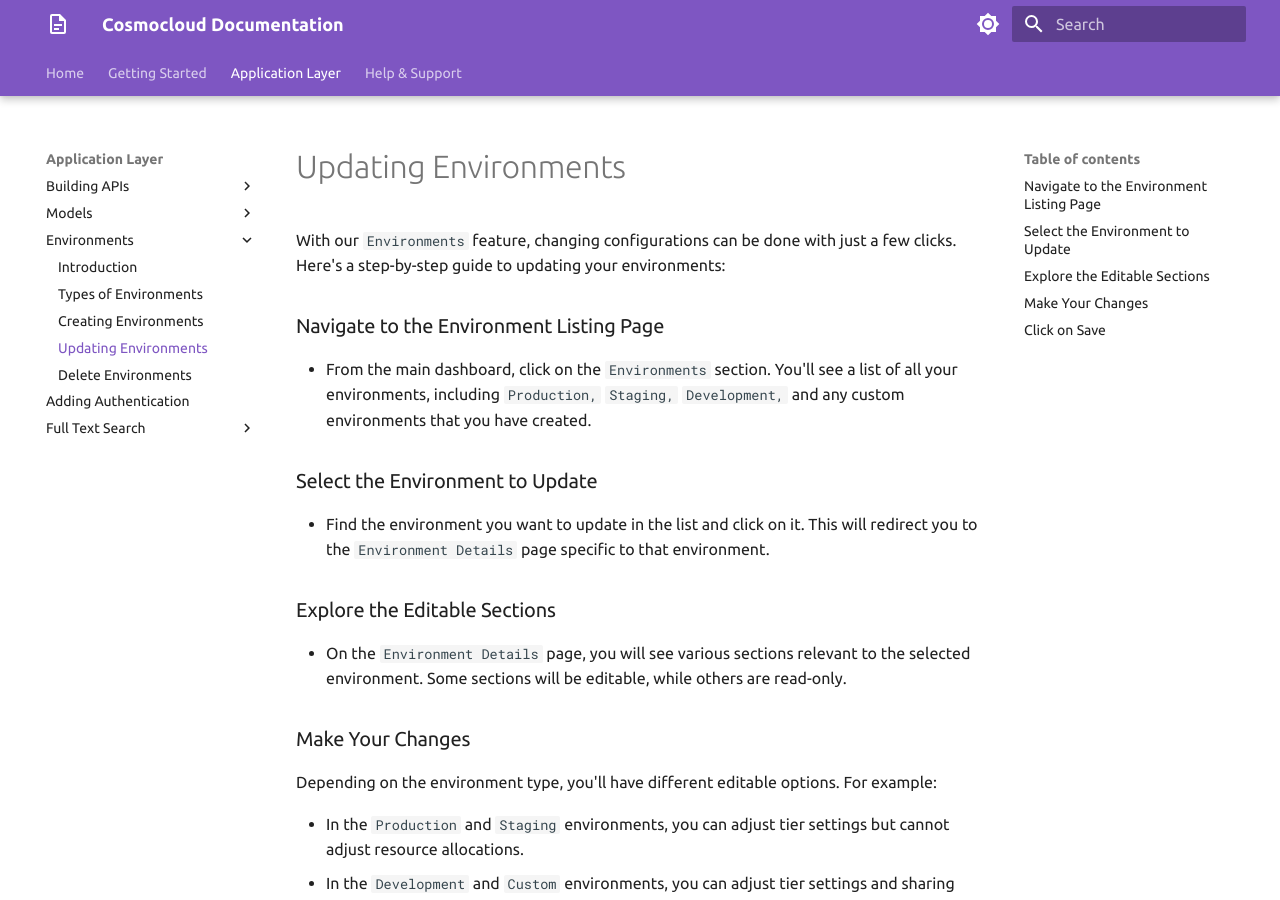
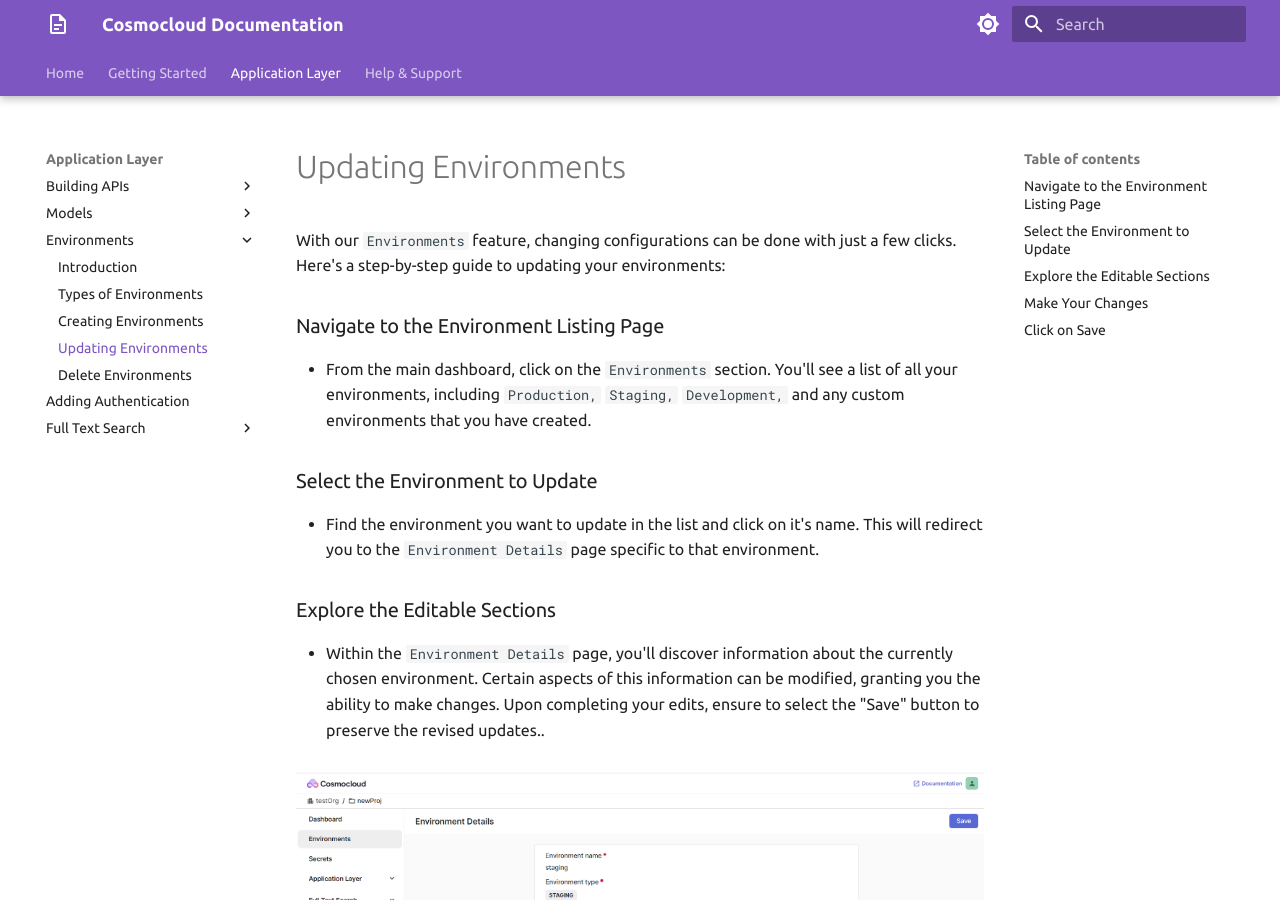
Before and after one commit to Cosmocloud/documentation, an MkDocs documentation site: the page built from docs/application-layer/environments/update-environment.md, in a window 1280 px wide and 900 px high. Built offline with MkDocs 1.6.1 and Material for MkDocs 9.7.7, drawn with Linux system fonts in a browser that asks for light colours.

Commit message:
updated environment documnetation

```diff
--- a/docs/application-layer/environments/update-environment.md
+++ b/docs/application-layer/environments/update-environment.md
@@ -8,11 +8,13 @@
 
 ### Select the Environment to Update
 
-- Find the environment you want to update in the list and click on it. This will redirect you to the `Environment Details` page specific to that environment.
+- Find the environment you want to update in the list and click on it's name. This will redirect you to the `Environment Details` page specific to that environment.
 
 ### Explore the Editable Sections
 
-- On the `Environment Details` page, you will see various sections relevant to the selected environment. Some sections will be editable, while others are read-only.
+- Within the `Environment Details` page, you'll discover information about the currently chosen environment. Certain aspects of this information can be modified, granting you the ability to make changes. Upon completing your edits, ensure to select the "Save" button to preserve the revised updates..
+
+![Editable Section](/assets/environment/UpdateEnv.png)
 
 ### Make Your Changes
 
@@ -26,3 +28,5 @@
 - Once you've made the desired changes, click on the `Save` button at the top-right of the page.
 - You will see an acknowledgement message once the changes have been saved.
 - The environment is now updated with the new settings.
+
+![Save Editable Section](/assets/environment/SaveUpdateEnv.png)
```
Also changed, not shown: docs/application-layer/environments/create-environment.md (+2 -0 lines), docs/application-layer/environments/delete-environment.md (+2 -0 lines), docs/assets/environment/DeleteEnvModal.png (added), docs/assets/environment/SaveUpdateEnv.png (added), docs/assets/environment/UpdateEnv.png (added), docs/assets/environment/threeDots.png (added).
